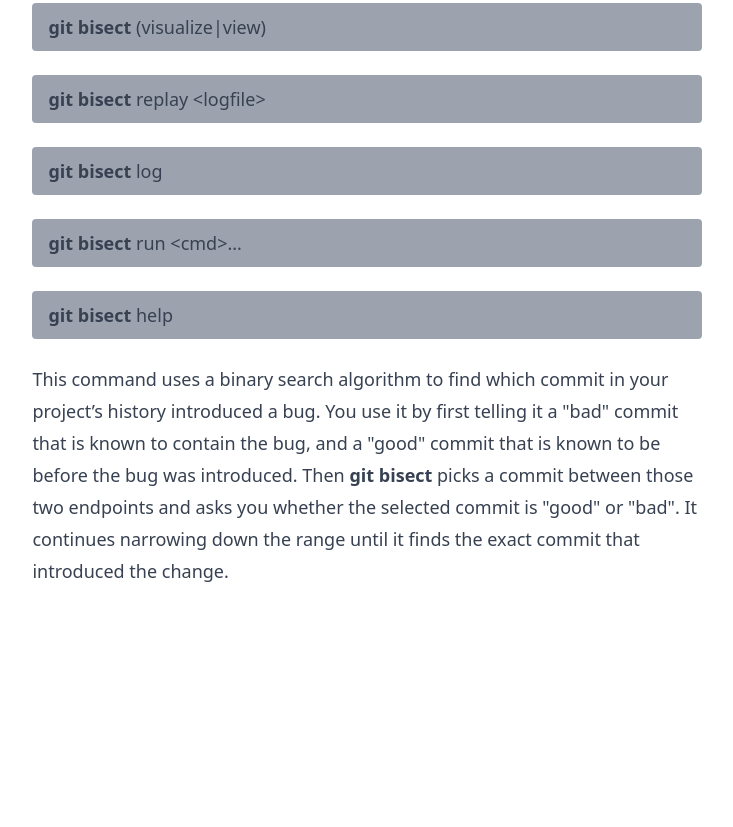
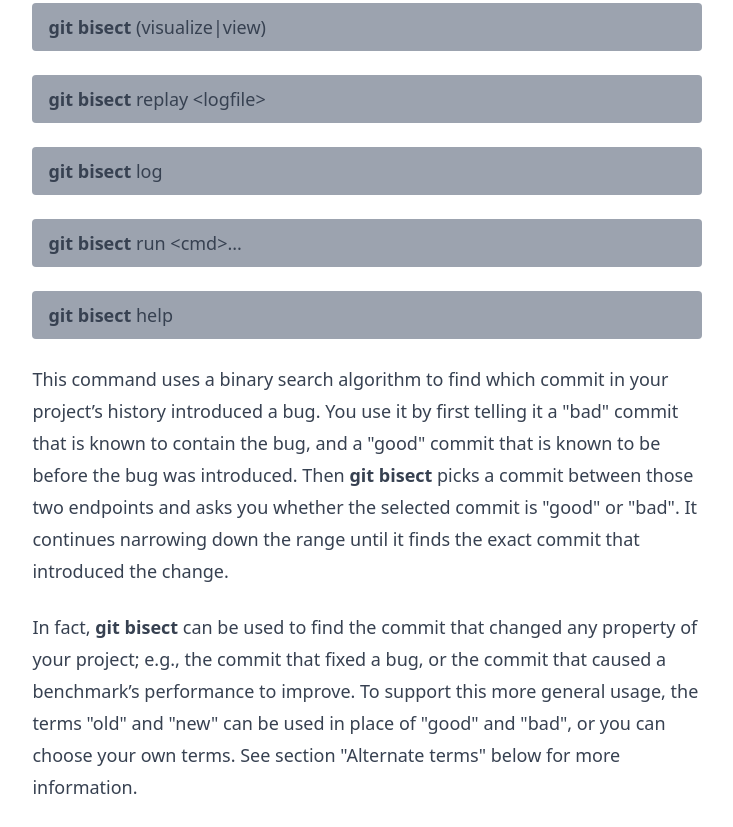
Before and after one commit to LuisMDeveloper/git-bisect-example, a plain HTML site: page index.html in a window 1280 px wide. Shown: the part 1085-1912 px from the top of the page, without its empty margins (273-1006 px from the left). Before the commit the page ends 1696 px from the top, so only its background shows below. Drawn offline with nearby package versions, Linux system fonts and the light colour scheme.

Commit message:
adding paragraph 2

```diff
--- a/index.html
+++ b/index.html
@@ -33,6 +33,11 @@
         be before the bug was introduced. Then <b>git bisect</b> picks a commit between those two endpoints and asks you
         whether the selected commit is "good" or "bad". It continues narrowing down the range until it finds the exact
         commit that introduced the change.</p>
+    <p>In fact, <b>git bisect</b> can be used to find the commit that changed any property of your project; e.g., the
+        commit
+        that fixed a bug, or the commit that caused a benchmark’s performance to improve. To support this more general
+        usage, the terms "old" and "new" can be used in place of "good" and "bad", or you can choose your own terms. See
+        section "Alternate terms" below for more information.</p>
 </article>
 </body>
 </html>
```
